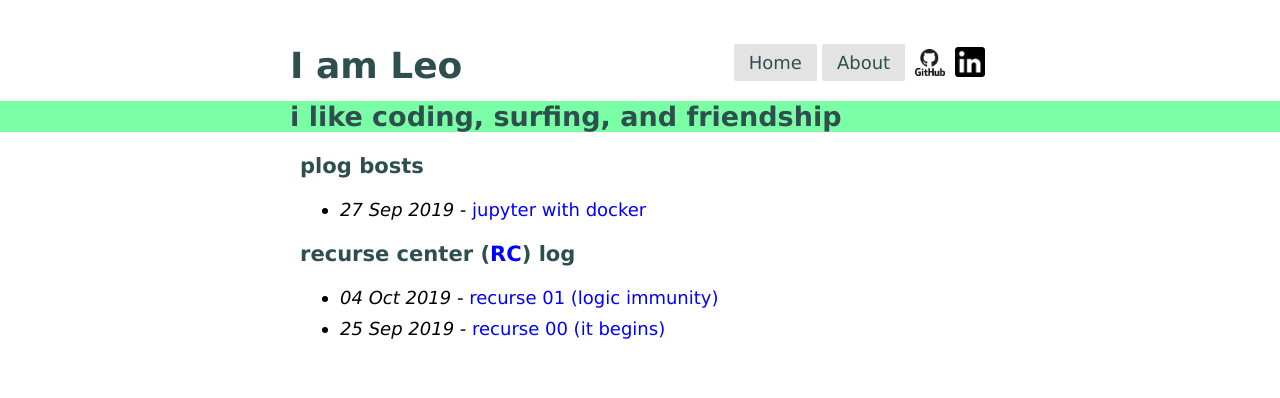
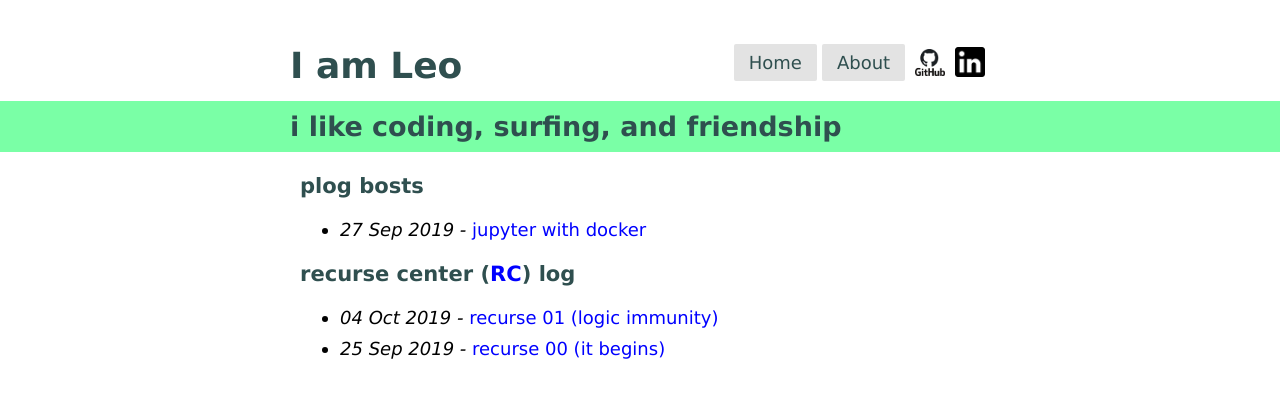
Before and after one commit to robinovitch61/robinovitch61.github.io, a Jekyll site: the page built from index.html, in a window 1280 px wide. Shown: the top 398 px of the page. Built offline with Jekyll 4.4.1, drawn with Linux system fonts in a browser that asks for light colours.

Commit message:
add padding on h2s in header

```diff
--- a/_sass/main.scss
+++ b/_sass/main.scss
@@ -23,6 +23,10 @@ h1 {
 
 h2 {
     margin: 15px 0px 0px;
+}
+
+header h2 {
+    padding: 10px 0;
 }
 
 .post h2 {
@@ -70,6 +74,7 @@ a:not(.btn):active {
     a {
         color: #e39777;
     }
+
     img {
         filter: grayscale(30%);
     }
```
Also changed, not shown: 3 other files.
